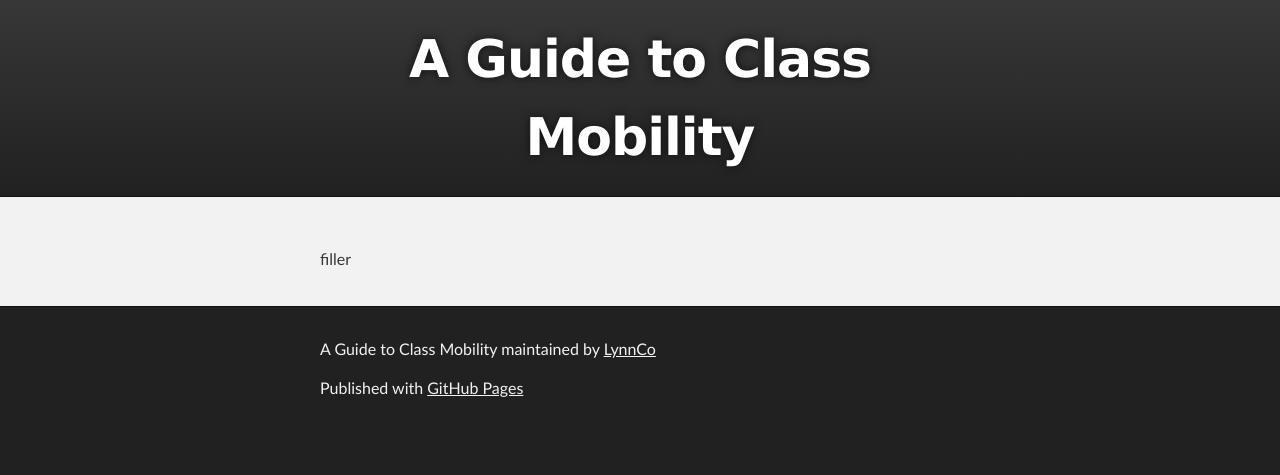
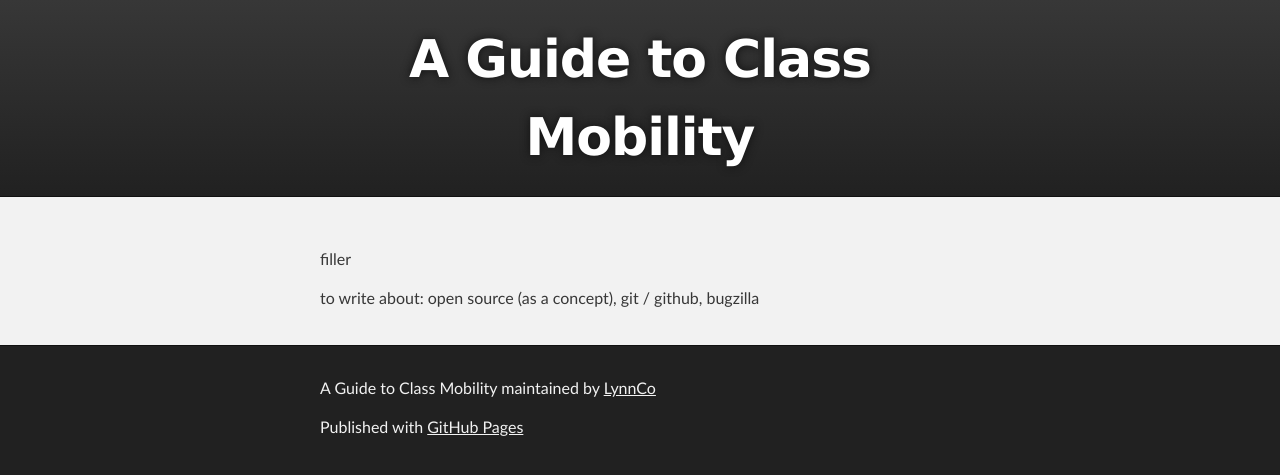
Before and after one commit to coilysiren/AGuideToClassMobility, a Jekyll site: the page built from _posts/2014-01-01-contributing.md, in a window 1280 px wide. Shown: the top 475 px of the page. Built offline with Jekyll 4.4.1, drawn with Linux system fonts in a browser that asks for light colours; Markdown is read by kramdown in place of the engine named in the settings.

Commit message:
Update 2014-01-01-contributing.md
more filler, some leads

```diff
--- a/_posts/2014-01-01-contributing.md
+++ b/_posts/2014-01-01-contributing.md
@@ -10,3 +10,5 @@ published: true
 ---
 
 filler
+
+to write about: open source (as a concept), git / github, bugzilla
```
